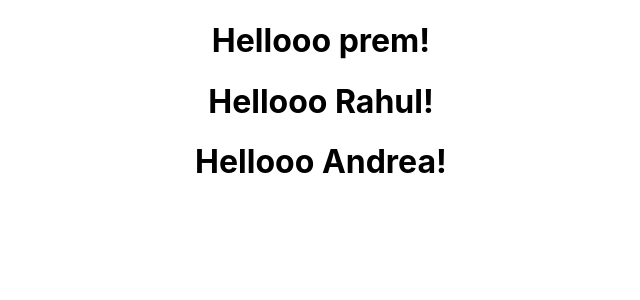
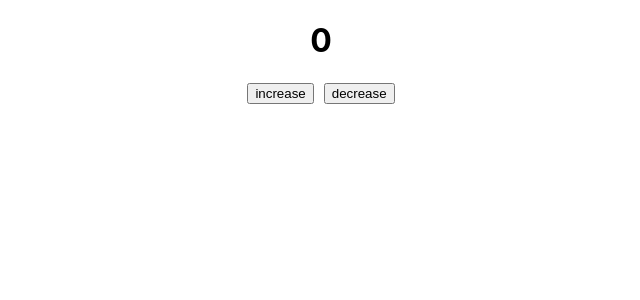
Before and after one commit to wicked-smart/demo-react-app, a React (Create React App) app: page / in a window 1280 px wide. Shown: the top 300 px of the page, without its empty margins (319-959 px from the left). Built offline with nearby package versions, Linux system fonts and the light colour scheme.

Commit message:
react counter app

```diff
--- a/src/App.js
+++ b/src/App.js
@@ -1,28 +1,38 @@
 import React, { Component } from 'react';
 import './App.css';
 
-class Hello extends Component{
+class App extends Component {
+  constructor(props){
+    super(props);
+    this.state = {
+      count: 0
+    };
+  }
 
   render() {
     return (
-      <div style={{ textAlign: "center" }}>
-          <h1>Hellooo {this.props.name || "Andrea" }!</h1>
+      <div style={{textAlign: 'center'}}>
+        <h1>{this.state.count}</h1>
+        <button style={{marginRight: '10px'}} onClick={this.increment}>increase</button>
+        <button onClick={this.decrement}>decrease</button>
       </div>
     );
   }
 
+  increment = () => {
+    this.setState({
+      count: this.state.count+1
+    });
+  }
+
+  decrement = () => {
+    this.setState({
+      count: this.state.count-1
+    });
+  }
+
+
 }
 
-class App extends Component{
-  render(){
-    return(
-      <div>
-        <Hello name="prem"/>
-        <Hello name="Rahul"/>
-        <Hello />
-      </div>
-    );
-  }
-}
 
 export default App;
```
